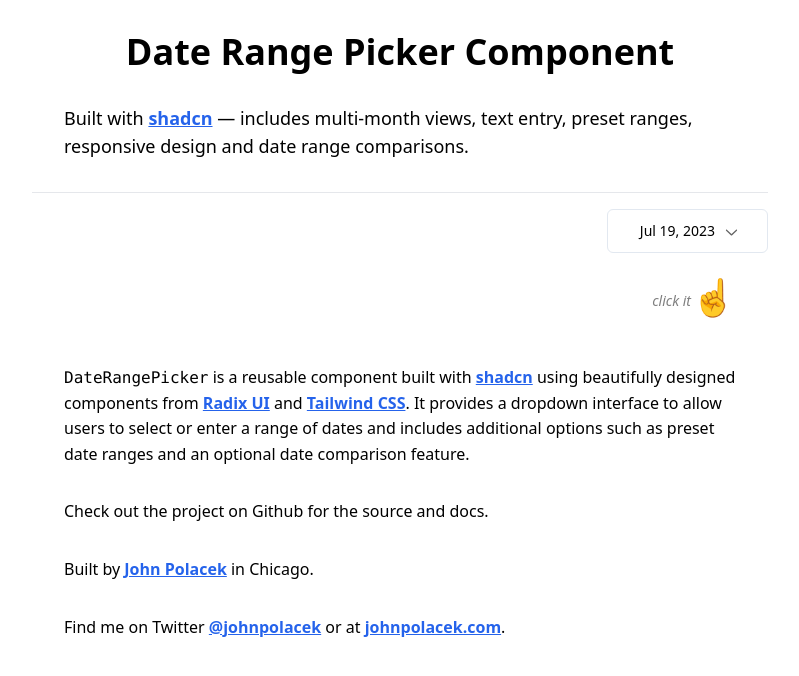
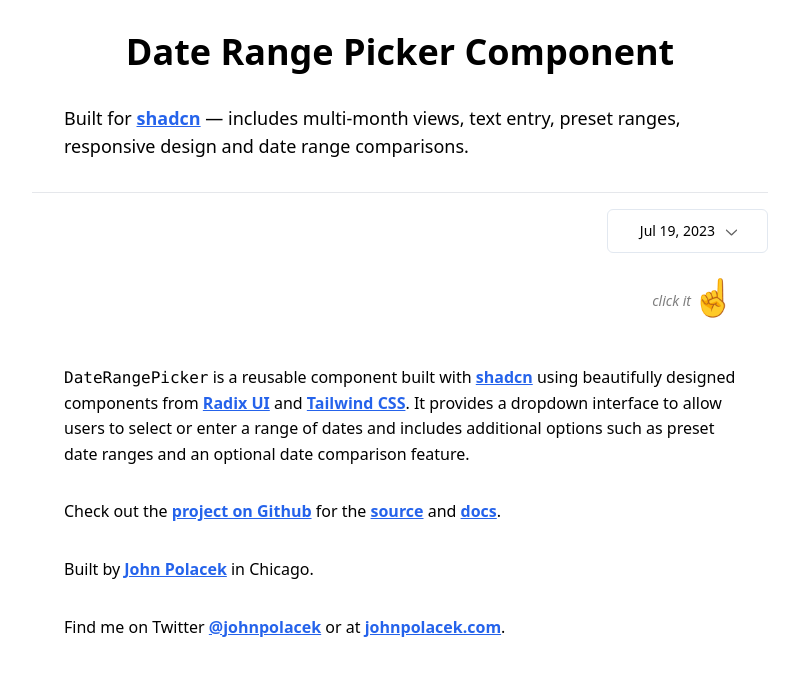
Before and after one commit to bestsoftwaretopappreviews22/date-range-picker-for-shadcn-demo, a Next.js app: page / in a window 1280 px wide. Shown: the top 676 px of the page, without its empty margins (240-1039 px from the left). Built offline with nearby package versions, Linux system fonts and the light colour scheme.

Commit message:
add links to github

```diff
--- a/src/app/page.tsx
+++ b/src/app/page.tsx
@@ -5,14 +5,14 @@ export default function Home() {
     <main className="flex justify-center w-screen min-h-[900px] lg:min-h-none">
       <div className="p-8 w-full max-w-[800px] mx-auto">
         <h1 className="text-2xl lg:text-4xl mb-4 lg:mb-8 text-center font-bold">Date Range Picker Component</h1>
-        <h2 className="md:text-lg pb-8 border-b mb-4 px-2 md:px-8">Built with <a className="text-blue-600 font-semibold underline" href="https://ui.shadcn.com/">shadcn</a> — includes multi-month views, text entry, preset ranges, responsive design and date range comparisons.</h2>
+        <h2 className="md:text-lg pb-8 border-b mb-4 px-2 md:px-8">Built for <a className="text-blue-600 font-semibold underline" href="https://ui.shadcn.com/">shadcn</a> — includes multi-month views, text entry, preset ranges, responsive design and date range comparisons.</h2>
         <div className="flex grow shrink-0 basis-[370px] flex-row justify-end items-end relative z-20">
           <DateRangePicker />
         </div>
         <div className="w-full text-right text-4xl pr-8 pt-6 pb-8 md:pb-12"><span className="text-sm relative -top-1 italic opacity-50">click it</span>☝️</div>
         <div className="px-2 md:px-8">
           <p className="pb-8"><code>DateRangePicker</code> is a reusable component built with <a className="text-blue-600 font-semibold underline" href="https://ui.shadcn.com/">shadcn</a> using beautifully designed components from <a className="text-blue-600 font-semibold underline" href="https://www.radix-ui.com/">Radix UI</a> and <a className="text-blue-600 font-semibold underline" href="https://tailwindcss.com/">Tailwind CSS</a>. It provides a dropdown interface to allow users to select or enter a range of dates and includes additional options such as preset date ranges and an optional date comparison feature.</p>
-          <p className="pb-8">Check out the project on Github for the source and docs.</p>
+          <p className="pb-8">Check out the <a className="text-blue-600 font-semibold underline" href="https://github.com/johnpolacek/date-range-picker-for-shadcn">project on Github</a> for the <a className="text-blue-600 font-semibold underline" href="https://github.com/johnpolacek/date-range-picker-for-shadcn/tree/main/src">source</a> and <a className="text-blue-600 font-semibold underline" href="https://github.com/johnpolacek/date-range-picker-for-shadcn/tree/main#readme">docs</a>.</p>
           <p className="pb-8">Built by <a className="text-blue-600 font-semibold underline" href="https://johnpolacek.com">John Polacek</a> in Chicago.</p>
           <p className="pb-8">Find me on Twitter <a className="text-blue-600 font-semibold underline" href="https://twitter.com/johnpolacek">@johnpolacek</a> or at <a className="text-blue-600 font-semibold underline" href="https://johnpolacek.com">johnpolacek.com</a>.</p>
         </div>
```
